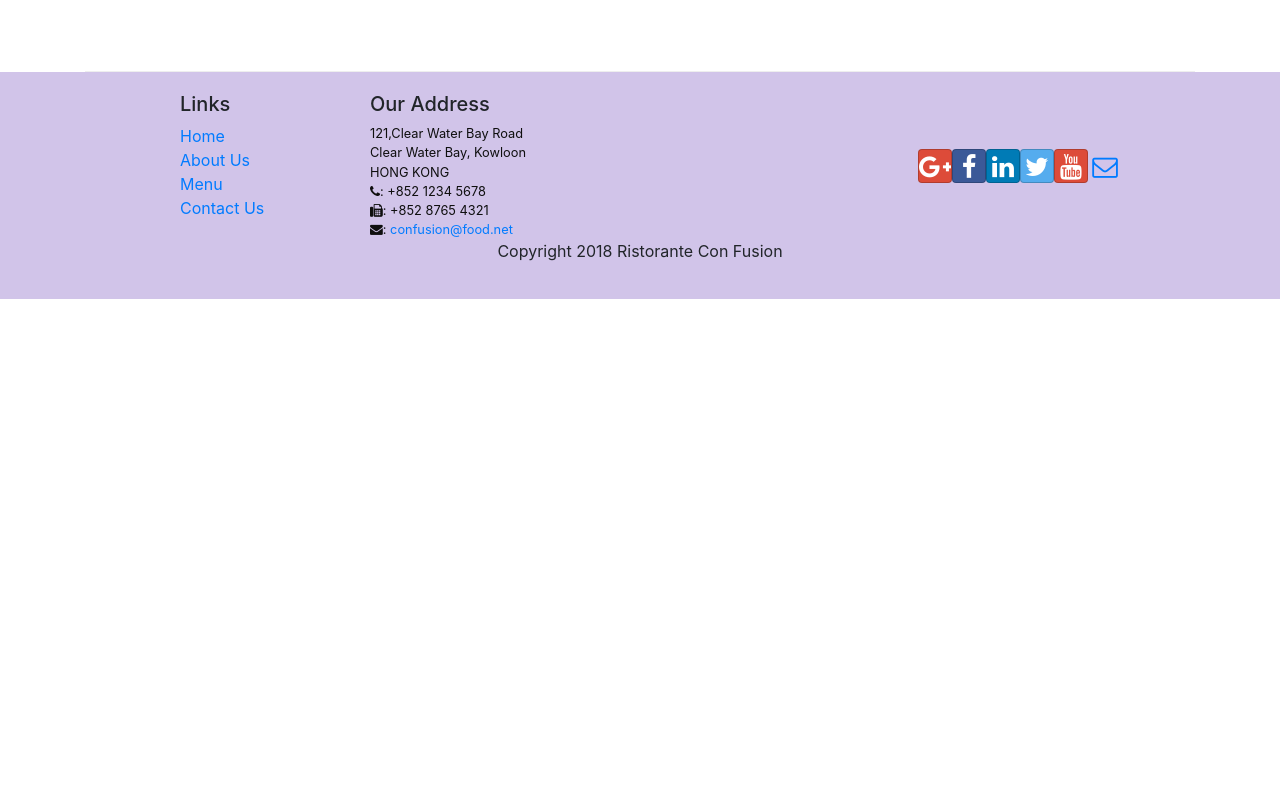
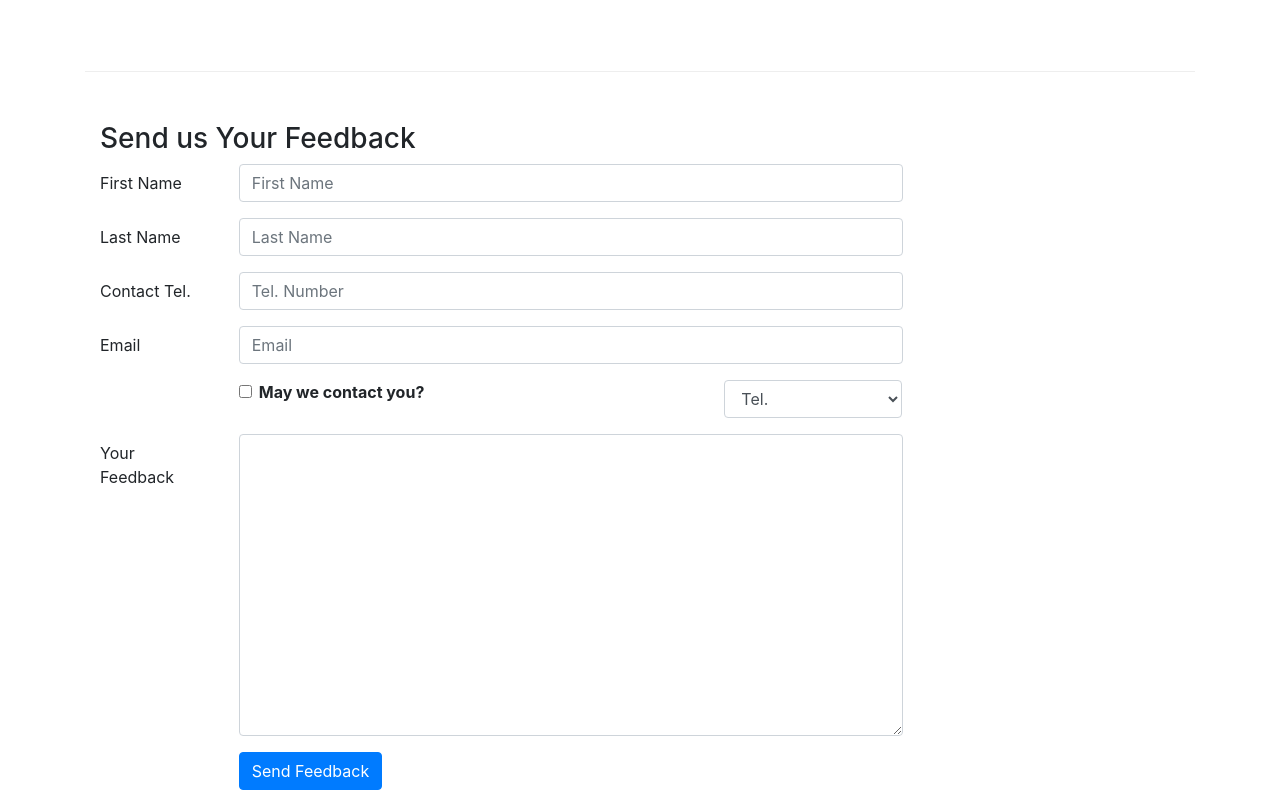
Before and after one commit to ktkthuong/Funix-React-Lab, a React (Create React App) app: page /contactus in a window 1280 px wide. Shown: the part 800-1600 px from the top of the page. Before the commit the page ends 1099 px from the top, so only its background shows below. Built offline with nearby package versions, Linux system fonts and the light colour scheme.

Commit message:
Controlled Forms

```diff
--- a/src/components/ContactComponent.js
+++ b/src/components/ContactComponent.js
@@ -1,8 +1,42 @@
-import React from 'react';
-import {Breadcrumb, BreadcrumbItem} from 'reactstrap';
+import React, {Component} from 'react';
+import {Breadcrumb, BreadcrumbItem, Button, Form, FormGroup, Label, Input, Col} from 'reactstrap';
 import {Link}from 'react-router-dom';
+import { render } from '@testing-library/react';
 
-function Contact(props) {
+class Contact extends Component {
+
+    constructor(props){
+        super(props);
+
+        this.state= {
+            firstname:'',
+            lastname:'',
+            telnum:'',
+            email:'',
+            agree: false,
+            contactType: 'Tel.',
+            message:''
+        }
+        this.handleSubmit=this.handleSubmit.bind(this);
+        this.handleInputChange=this.handleInputChange.bind(this);
+    }
+
+    handleInputChange(event){
+        const target = event.target;
+        const value = target.type === 'checkbox' ? target.checked : target.value;
+        const name = target.name;
+        this.setState({
+            [name]:value
+        })
+
+    }
+
+    handleSubmit(event){
+        console.log("Current State is: " + JSON.stringify(this.state));
+        alert("Current State is: " + JSON.stringify(this.state));
+        event.preventDefault();
+    }
+    render(){
         return(
             <div className="container">
                 <div className='row'>
@@ -41,8 +75,89 @@
                         </div>
                     </div>
                 </div>
+                <div className='row row-content'>
+                    <div className='col-12'>
+                        <h3>Send us Your Feedback</h3>
+                    </div>
+                    <div className='col-12 col-md-9'>
+                        <Form onSubmit={this.handleSubmit}>
+                            <FormGroup row>
+                                <Label htmlFor="firstname" md={2}>First Name</Label>
+                                <Col md={10}>
+                                    <Input type="text" id="firstname" name="firstname"
+                                    placeholder="First Name"
+                                    value={this.state.firstname}
+                                    onChange={this.handleInputChange}/>
+                                </Col>
+                            </FormGroup>
+                            <FormGroup row>
+                                <Label htmlFor="lastname" md={2}>Last Name</Label>
+                                <Col md={10}>
+                                    <Input type="text" id="lastname" name="lastname"
+                                    placeholder="Last Name"
+                                    value={this.state.lastname}
+                                    onChange={this.handleInputChange}/>
+                                </Col>
+                            </FormGroup>
+                            <FormGroup row>
+                                <Label htmlFor="telnum" md={2}>Contact Tel.</Label>
+                                <Col md={10}>
+                                    <Input type="tel" id="telnum" name="telnum"
+                                    placeholder="Tel. Number"
+                                    value={this.state.telnum}
+                                    onChange={this.handleInputChange}/>
+                                </Col>
+                            </FormGroup>
+                            <FormGroup row>
+                                <Label htmlFor="email" md={2}>Email</Label>
+                                <Col md={10}>
+                                    <Input type="email" id="email" name="email"
+                                    placeholder="Email"
+                                    value={this.state.email}
+                                    onChange={this.handleInputChange}/>
+                                </Col>
+                            </FormGroup>
+                            <FormGroup row>
+                                <Col md={{size:6, offset:2}}>
+                                    <FormGroup check>
+                                        <Label check>
+                                            <Input type="checkbox" name="agree"
+                                            checked={this.state.agree}
+                                            onChange={this.handleInputChange}/> {'  '}
+                                            <strong>May we contact you?</strong>
+                                        </Label>
+                                    </FormGroup>
+                                </Col>
+                                <Col md={{size:3, offset:1}}>
+                                    <Input type="select" name="contactType"
+                                    value={this.state.contactType}
+                                    onChange={this.handleInputChange}>
+                                    <option>Tel.</option>
+                                    <option>Email</option>
+                                    </Input>
+                                </Col>
+                            </FormGroup>
+                            <FormGroup row>
+                                <Label htmlFor="message" md={2}>Your Feedback</Label>
+                                <Col md={10}>
+                                    <Input type="textarea" id="message" name="message"
+                                    rows="12"
+                                    value={this.state.message}
+                                    onChange={this.handleInputChange}/>
+                                </Col>
+                            </FormGroup>
+                            <FormGroup row>
+                                <Col md={{size:10, offset:2}}>
+                                    <Button type="submit" color="primary">Send Feedback</Button>
+                                </Col>
+                            </FormGroup>
+                        </Form>
+                    </div>
+                </div>
             </div>
         );
     }
 
+}
+
 export default Contact;
```
Lines whose indentation alone changed are shown as unchanged.
